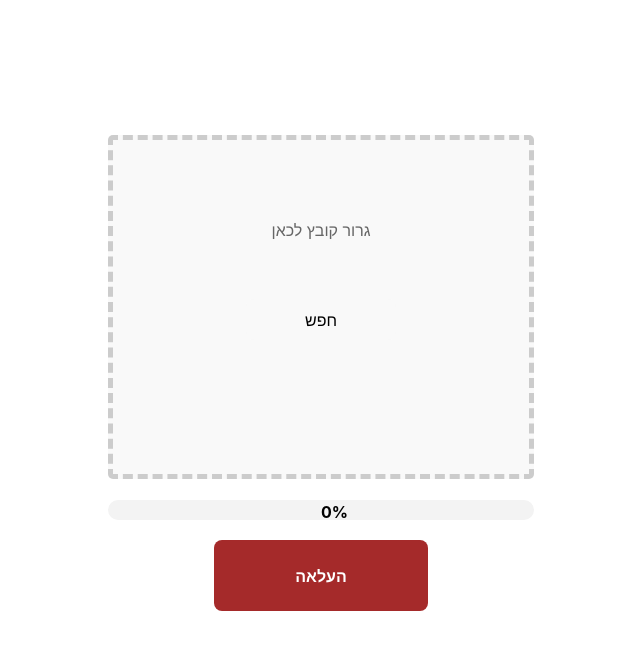
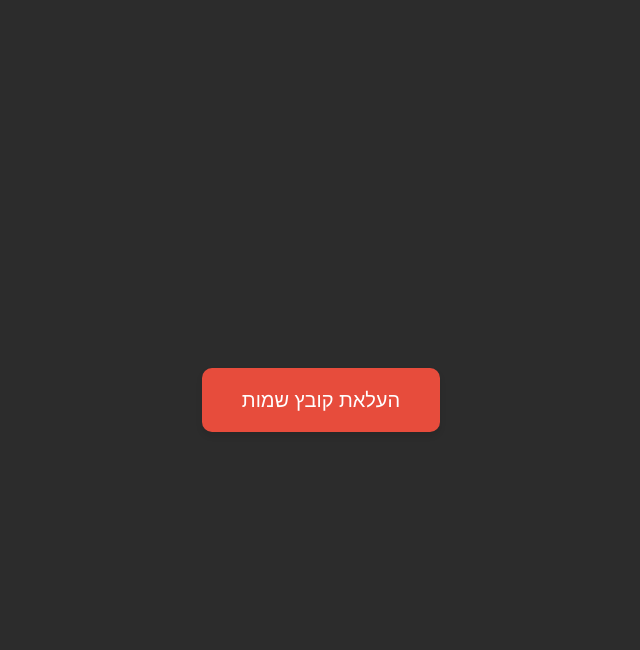
Before and after one commit to innonrivk/division-of-tasks, a React (Vite) app in the folder frontend/: page / in a window 1280 px wide. Shown: the top 650 px of the page, without its empty margins (319-959 px from the left). Built offline with nearby package versions, Linux system fonts and the light colour scheme.

Commit message:
homepage exists

```diff
--- a/frontend/src/Assets/Components/DragAndDrop.css
+++ b/frontend/src/Assets/Components/DragAndDrop.css
@@ -1,18 +1,31 @@
-.dropzone {
+.drag-and-drop-container {
+    display: flex;
+    flex-direction: column;
+    align-items: center;
+    justify-content: center;
     width: 100%;
     height: 100%;
+  }
+
+  .dropzone {
+    width: 80%;
+    height: 200px;
     border: 5px dashed #cccccc;
-    border-radius: 5px;
+    border-radius: 10px;
     padding: 20px;
     text-align: center;
     transition: border 0.3s ease-in-out;
     background-color: #f9f9f9;
-
+    display: flex;
+    flex-direction: column;
+    align-items: center;
+    justify-content: center;
+    margin-bottom: 20px;
+    position: relative;
   }
 
   .dropzone-active {
-    transition:ease-in-out;
-    border: 3px dashed #00bfff;
+    border: 5px dashed #00bfff;
     background-color: rgba(90, 197, 90, 0.781);
   }
 
@@ -21,7 +34,24 @@
     font-size: 16px;
     color: #666666;
   }
-.dropzone button{
+
+  .search-button {
     width: 40%;
-    aspect-ratio: 6;
+    padding: 10px;
+    background-color: black;
+    color: white;
+    border: none;
+    border-radius: 5px;
+    cursor: pointer;
+    transition: background-color 0.3s;
+    margin-top: 10px;
   }
+
+  .search-button:hover {
+    background-color: #333333;
+  }
+
+  .search-button:disabled {
+    background-color: #ccc;
+    cursor: not-allowed;
+  }
--- a/frontend/src/Assets/Components/DragAndDrop.jsx
+++ b/frontend/src/Assets/Components/DragAndDrop.jsx
@@ -1,49 +1,46 @@
-import React, { useCallback, useEffect, useState } from 'react'
-import { FileUploader } from "react-drag-drop-files";
-import { useDropzone } from 'react-dropzone'
-import './DragAndDrop.css'
-const fileTypes = ["xls", "xlsx"];
+import React, { useCallback, useEffect, useState } from 'react';
+import { useDropzone } from 'react-dropzone';
+import './DragAndDrop.css';
 
 
 function DragAndDrop(props) {
-  const [fileName, setFileName] = useState("")
-useEffect(() => {
-    setFileName("")
+  const [fileName, setFileName] = useState("");
 
-}, [props.reset])
+  useEffect(() => {
+    setFileName("");
+  }, [props.reset]);
 
-
-  const onDrop = ((acceptedFiles) => {
-    const newFile = acceptedFiles[0]
-    props.setFile(newFile)
-    setFileName(newFile["name"])
+  const onDrop = useCallback((acceptedFiles) => {
+    const newFile = acceptedFiles[0];
 
     try {
       if (newFile) {
-        console.log("file", newFile)
+        props.setFile(newFile);
+        setFileName(newFile.name);
+        console.log("file", newFile);
       }
+    } catch (error) {
+      console.error("Error handling file:", error);
     }
-    catch (err) {
-      console.log(err)
-    }
+  }, [props]);
 
-  })
-
-
-
-  const { getRootProps, getInputProps, isDragActive } = useDropzone({ onDrop })
-
+  const { getRootProps, getInputProps, isDragActive, open } = useDropzone({
+    onDrop,
+    noClick: true,
+    noKeyboard: true
+  });
 
   return (
-    <div {...getRootProps({
-      className: `dropzone ${isDragActive ? "dropzone-active" : ""}`,
-    })}>
-      <input {...getInputProps()} />
-      {fileName != "" ?  <p>{fileName}</p>:<p>גרור קובץ לכאן</p>}
-      <button>חפש</button>
+    <div className="drag-and-drop-container">
+      <div {...getRootProps({ className: `dropzone ${isDragActive ? 'dropzone-active' : ''}` })}>
+        <input {...getInputProps()} />
+        {fileName !== "" ? <p>{fileName}</p> : <p>גרור קובץ לכאן</p>}
+        <button onClick={open} className="search-button">
+          חפש
+        </button>
+      </div>
+    </div>
+  );
+}
 
-    </div>
-  )
-
-}
-export default DragAndDrop
+export default DragAndDrop;
--- a/frontend/src/Assets/Components/FileUploader.css
+++ b/frontend/src/Assets/Components/FileUploader.css
@@ -1,50 +1,57 @@
+.file-uploader {
+  display: flex;
+  flex-direction: column;
+  align-items: center;
+  justify-content: start
+  ;
+  width: 100%;
+  height: 100%;
+}
+
 .progress-bar-container {
-    width: 100%;
-    height: 20px;
-    background-color: #f3f3f3;
-    border-radius: 10px;
+  width: 80%;
+  height: 30px;
+  background-color: #e0e0e0;
+  border-radius: 15px;
+  overflow: hidden;
   margin: 20px 0;
   position: relative;
-    display: flex;
-    justify-content: center;
 }
 
 .progress-bar {
   height: 100%;
   background-color: #4caf50;
-    border-radius: 10px;
-    transition: width 0.3s;
-
-  }
-
-  .progress-bar p {
-    margin: 0;
-    padding: 0;
-    color: rgb(0, 0, 0);
+  border-radius: 15px;
+  transition: width 0.4s ease;
+  display: flex;
+  align-items: center;
+  justify-content: center;
+  color: white;
   font-weight: bold;
 }
 
-.component-upload-btn{
+.upload-button-container {
+  display: flex;
+  justify-content: center;
   width: 100%;
-    height: 100%;
-    display:   flex;
-    align-items:end;
-    justify-content: center;
+}
 
+.upload-button-container button {
+  width: 50%;
+  padding: 10px;
+  background-color: brown;
+  color: white;
+  border: none;
+  border-radius: 5px;
+  cursor: pointer;
+  transition: background-color 0.3s;
 }
-.component-upload-btn button{
-    width: 50%;
-    aspect-ratio: 3;
-    background-color: brown;
 
-
-}
-.component-upload-btn p{
-    margin: 0;
-    padding: 0;
-    color: rgb(255, 255, 255);
-    font-weight: bold;
-}
-.component-upload-btn button:hover{
+.upload-button-container button:hover {
   background-color: #8B4513;
 }
+
+.upload-button-container button:disabled {
+  background-color: #ccc;
+  cursor: not-allowed;
+}
--- a/frontend/src/Assets/Components/FileUploader.jsx
+++ b/frontend/src/Assets/Components/FileUploader.jsx
@@ -1,18 +1,18 @@
 // FileUploader.jsx
-import React, { useState, useRef, useEffect } from "react";
+import React, { useState, useEffect } from "react";
 import axios from 'axios';
-const CHUNK_SIZE = 1024 * 1024; // 1MB
 import "./FileUploader.css";
 
 const FileUploader = (props) => {
   const [file, setFile] = useState(null);
   const [uploadProgress, setUploadProgress] = useState(0);
   const [isUploading, setIsUploading] = useState(false);
+  const API_URL = "http://localhost:3001/api/file";
 
   useEffect(() => {
-    setFile(props.file)
-    console.log("file", props.file)
-  }, [props.file])
+    setFile(props.file);
+    console.log("file", props.file);
+  }, [props.file]);
 
   const uploadFile = async () => {
     if (!file) return;
@@ -23,7 +23,7 @@ const FileUploader = (props) => {
     formData.append("file", file);
 
     try {
-      await axios.post("http://localhost:3001/api/file", formData, {
+      await axios.post(API_URL, formData, {
         headers: {
           "Content-Type": "multipart/form-data",
         },
@@ -39,31 +39,24 @@ const FileUploader = (props) => {
     } finally {
       setIsUploading(false);
       setUploadProgress(0);
-      props.reset()
+      props.reset();
     }
   };
 
   return (
-    <div>
-    <div className="progress-bar-container" >
-        <div className="progress-bar"
-          style={{
-            width: `${uploadProgress}%`,
-          }}
-        ><p>{uploadProgress}%</p></div>
-
+    <div className="file-uploader">
+      <div className="progress-bar-container">
+        <div className="progress-bar" style={{ width: `${uploadProgress}%` }}>
+          {uploadProgress}%
+        </div>
       </div>
-      <div className='container-component-upload-btn '>
-        <div className='component-upload-btn'>
-          <button onClick={uploadFile} disabled={isUploading || !file}>
-          {isUploading ? <p>מעלה... </p>: <p>העלאה</p>}
-          </button>
-        </div>
-
+      <div className="upload-button-container">
+        <button onClick={uploadFile} disabled={isUploading || !file}>
+          {isUploading ? "מעלה..." : "העלאה"}
+        </button>
       </div>
-      </div>
+    </div>
   );
 };
 
-
 export default FileUploader;
--- a/frontend/src/Route/MainRouter.jsx
+++ b/frontend/src/Route/MainRouter.jsx
@@ -1,6 +1,7 @@
 import React from 'react';
 import { Route, BrowserRouter as Router, Routes } from 'react-router-dom';
 import NameFileUploadScreen from '../Screens/NameFileUploadScreen';
+import HomePage from '../Screens/HomePage';
 function MainRouter() {
 
 
@@ -8,7 +9,7 @@ function MainRouter() {
     <div>
       <Router>
         <Routes>
-          <Route path="/" element={<NameFileUploadScreen/>} />
+          <Route path="/" element={<HomePage/>} />
           <Route path="/files" element={<NameFileUploadScreen/>} />
         </Routes>
       </Router>
--- /dev/null
+++ b/frontend/src/Screens/HomePage.css
@@ -0,0 +1,44 @@
+/* Container for the homepage */
+.homepage-container {
+    display: flex;
+    flex-direction: column;
+    align-items: center;
+    justify-content: center;
+    height: 100vh;
+    width: 100vw;
+    background-color: #2c2c2c; /* Dark gray background */
+    padding: 20px;
+    box-sizing: border-box;
+  }
+
+  /* Container for the button */
+  .button-container {
+    display: flex;
+    align-items: center;
+    justify-content: center;
+    margin: 20px;
+  }
+
+  /* Styling for the navigate button */
+  .navigate-button {
+    padding: 20px 40px; /* Increased padding for a bigger button */
+    font-size: 20px; /* Increased font size */
+    color: #ffffff; /* White text */
+    background-color: #e74c3c; /* Softer red background */
+    border: none;
+    border-radius: 10px; /* Rounded corners */
+    cursor: pointer;
+    transition: background-color 0.3s ease, transform 0.3s ease, box-shadow 0.3s ease;
+    box-shadow: 0 4px 6px rgba(0, 0, 0, 0.1);
+  }
+
+  .navigate-button:hover {
+    background-color: #c0392b; /* Darker red on hover */
+    transform: translateY(-5px) scale(1.05); /* Lift and scale effect */
+    box-shadow: 0 8px 12px rgba(0, 0, 0, 0.2); /* Enhanced shadow on hover */
+  }
+
+  .navigate-button:active {
+    background-color: #a93226; /* Even darker red on active */
+    transform: translateY(0) scale(1); /* Reset transform on active */
+  }
--- /dev/null
+++ b/frontend/src/Screens/HomePage.jsx
@@ -0,0 +1,19 @@
+import React from 'react';
+import "./HomePage.css";
+import { useNavigate } from 'react-router-dom';
+
+function HomePage() {
+  const navigate = useNavigate();
+
+  return (
+    <div className="homepage-container">
+      <div className="button-container">
+        <button className="navigate-button" onClick={() => { navigate('/files') }}>
+          העלאת קובץ שמות
+        </button>
+      </div>
+    </div>
+  );
+}
+
+export default HomePage;
--- a/frontend/src/Screens/NameFileUploadScreen.css
+++ b/frontend/src/Screens/NameFileUploadScreen.css
@@ -1,46 +1,61 @@
 .container {
-    width: 100vw;
-    height: 100vh;
-    display: grid;
-
-    grid-template-rows: repeat(5,1fr);
-    grid-template-columns:repeat(6,1fr);
+  width: 100vw;
+  height: 100vh;
+  display: flex;
+  flex-direction: column;
+  align-items: center;
+  justify-content: center;
+  padding: 20px;
+  box-sizing: border-box;
+  background-color: #2c2c2c; /* Dark gray background */
+  position: relative;
 }
 
+.container-component-drag-and-drop,
+.container-component-upload-btn {
+  width: 80%;
+  max-width: 600px;
+  margin-bottom: 20px;
+}
 
-.container-component-drag-and-drop {
-    grid-column-start: 3;
-    grid-column-end: 5;
-    grid-row-start: 2;
-    grid-row-end: 4;
-    display:   flex;
-    flex: 1;
-    align-items: center;
-    justify-content: center;
-    margin-bottom: 6%;
+/* Styling for the go back button */
+.go-back-button {
+  position: absolute;
+  top: 20px;
+  left: 20px;
+  padding: 5px 10px;
+  font-size: 14px;
+  color: #ffffff; /* White text */
+  background-color: #ff0000; /* Red background */
+  border: none;
+  border-radius: 5px; /* Rounded corners */
+  cursor: pointer;
+  transition: background-color 0.3s ease, transform 0.3s ease, box-shadow 0.3s ease;
+  box-shadow: 0 2px 4px rgba(0, 0, 0, 0.1);
+}
 
+.go-back-button:hover {
+  background-color: #cc0000; /* Darker red on hover */
+  transform: translateY(-2px);
+  box-shadow: 0 4px 6px rgba(0, 0, 0, 0.2); /* Enhanced shadow on hover */
 }
-.container-component-upload-btn {
-    grid-column-start: 3;
-    grid-column-end: 5;
-    grid-row: 4;
 
+.go-back-button:active {
+  background-color: #990000; /* Even darker red on active */
+  transform: translateY(0);
+}
 
+/* Media queries for responsiveness */
+@media (max-width: 768px) {
+  .container-component-drag-and-drop,
+  .container-component-upload-btn {
+    width: 90%;
+  }
 }
-.component-upload-btn{
+
+@media (max-width: 480px) {
+  .container-component-drag-and-drop,
+  .container-component-upload-btn {
     width: 100%;
-    height: 100%;
-    display:   flex;
-    align-items:end;
-    justify-content: center;
-
+  }
 }
-.component-upload-btn button{
-    width: 50%;
-    aspect-ratio: 3;
-    background-color: brown;
-
-}
-.component-upload-btn button:hover{
-    background-color: #8B4513;
-}
--- a/frontend/src/Screens/NameFileUploadScreen.jsx
+++ b/frontend/src/Screens/NameFileUploadScreen.jsx
@@ -1,19 +1,24 @@
-import React, { useState } from 'react'
-import DragAndDrop from '../Assets/Components/DragAndDrop'
-import FileUploader from '../Assets/Components/FileUploader'
-import "./NameFileUploadScreen.css"
+import React, { useState } from 'react';
+import { useNavigate } from 'react-router-dom';
+import DragAndDrop from '../Assets/Components/DragAndDrop';
+import FileUploader from '../Assets/Components/FileUploader';
+import "./NameFileUploadScreen.css";
+
 function NameFileUploadScreen() {
-  const [reset, setReset] = useState(false)
-  const [file, setFile] = useState()
+  const [reset, setReset] = useState(false);
+  const [file, setFile] = useState();
+  const navigate = useNavigate();
 
   const resetHandler = () => {
-    setReset(prev => !prev)
-    setFile(null)
-  }
+    setReset(prev => !prev);
+    setFile(null);
+  };
 
   return (
     <div className='container'>
-
+      <button className="go-back-button" onClick={() => navigate(-1)}>
+        חזור
+      </button>
       <div className='container-component-drag-and-drop'>
         <DragAndDrop setFile={setFile} reset={reset}></DragAndDrop>
       </div>
@@ -21,7 +26,7 @@ function NameFileUploadScreen() {
         <FileUploader reset={resetHandler} file={file}></FileUploader>
       </div>
     </div>
-  )
+  );
 }
 
-export default NameFileUploadScreen
+export default NameFileUploadScreen;
```
Also changed, not shown: frontend/src/Assets/Components/FileBrowser.jsx (deleted, +0 -29 lines), frontend/src/Assets/Components/NavButton.jsx (added, +19 -0 lines), frontend/src/Utils/ExcelParser/ExcelParser.js (deleted, +0 -57 lines). Lines whose indentation alone changed are shown as unchanged.
